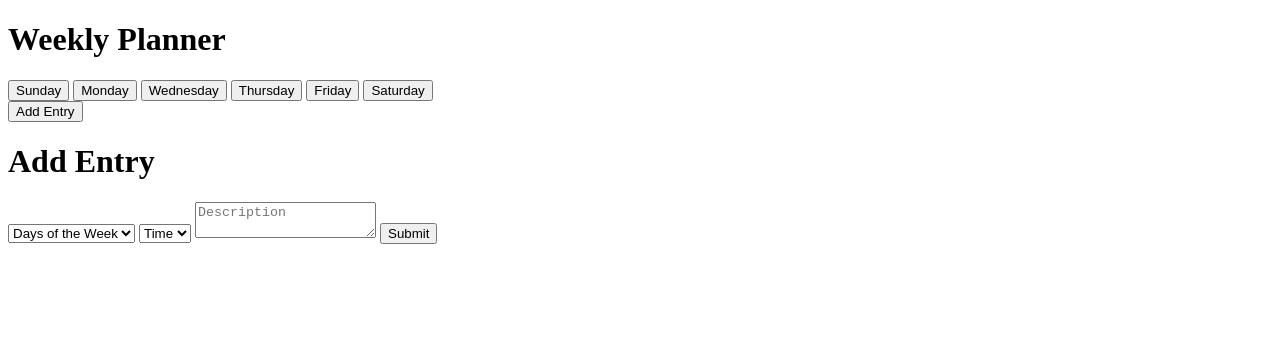
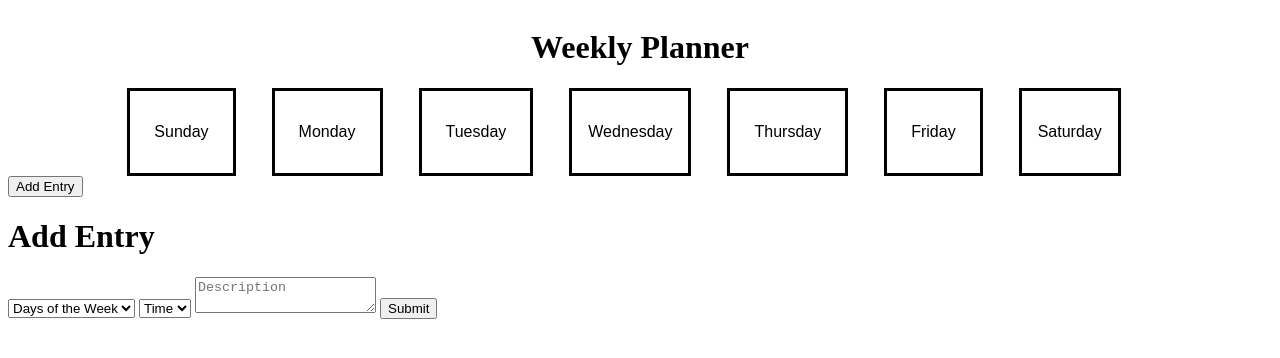
Before and after one commit to timlee712/week-planner, a website: page index.html in a window 1280 px wide. Drawn offline with Linux system fonts and the light colour scheme.

Commit message:
Added css styling for days button and added tuesday #2

```diff
--- a/index.html
+++ b/index.html
@@ -8,29 +8,36 @@
 </head>
 <body>
   <header>
+    <div class="row">
       <h1 class="header-title">
         Weekly Planner
       </h1>
+    </div>
   </header>
+  <div class="days-row">
     <div class="days">
-    <button type="button" class="button">
+      <button id="sunday" type="button" class="button">
         Sunday
       </button>
-    <button type="button" class="button">
+      <button id="monday" type="button" class="button">
         Monday
       </button>
-    <button type="button" class="button">
+      <button id="tuesday" type="button" class="button">
+        Tuesday
+      </button>
+      <button id="wednesday" type="button" class="button">
         Wednesday
       </button>
-    <button type="button" class="button">
+      <button id="thursday" type="button" class="button">
         Thursday
       </button>
-    <button type="button" class="button">
+      <button id="friday" type="button" class="button">
         Friday
       </button>
-    <button type="button" class="button">
+      <button id="saturday" type="button" class="button">
         Saturday
       </button>
+    </div>
   </div>
   <div class="entry-button">
     <button type="button" class="add-entry-button">Add Entry</button>
--- a/styles.css
+++ b/styles.css
@@ -5,3 +5,37 @@
 .hidden {
   display: none;
 }
+
+.row {
+  display: flex;
+  justify-content: center;
+}
+
+.header-title {
+  display: flex;
+  justify-content: center;
+}
+
+.days-row {
+  display: flex;
+  justify-content: space-evenly;
+}
+
+.button {
+  border: solid;
+  padding: 2rem 1.5rem;
+  background-color: white;
+  margin-right: 2rem;
+  font-size: 1rem;
+}
+
+#wednesday {
+  padding: 2rem 1rem;
+}
+
+#saturday {
+  padding: 2rem 1rem;
+}
+
+{
+}
```
Lines whose indentation alone changed are shown as unchanged.
